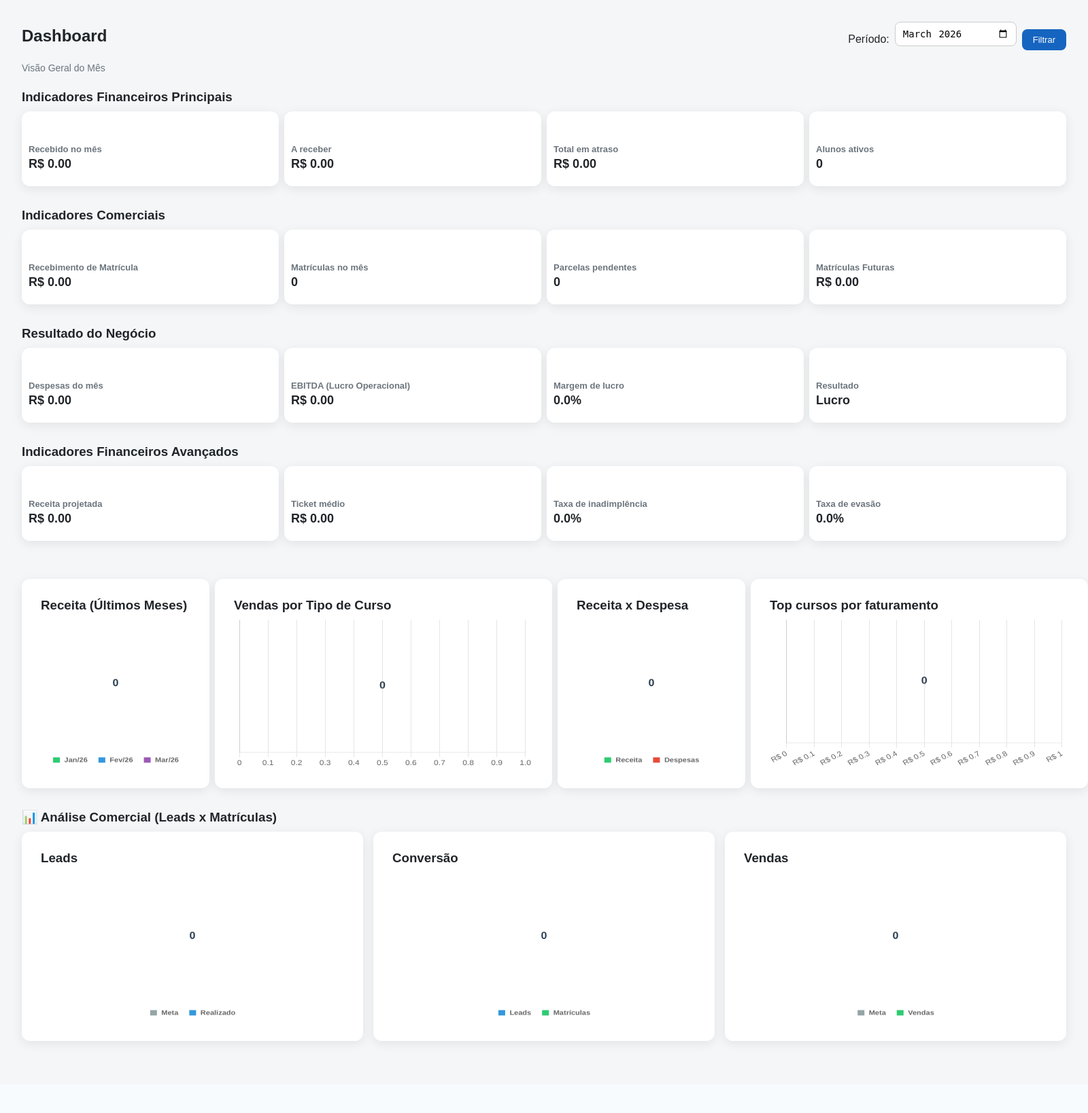
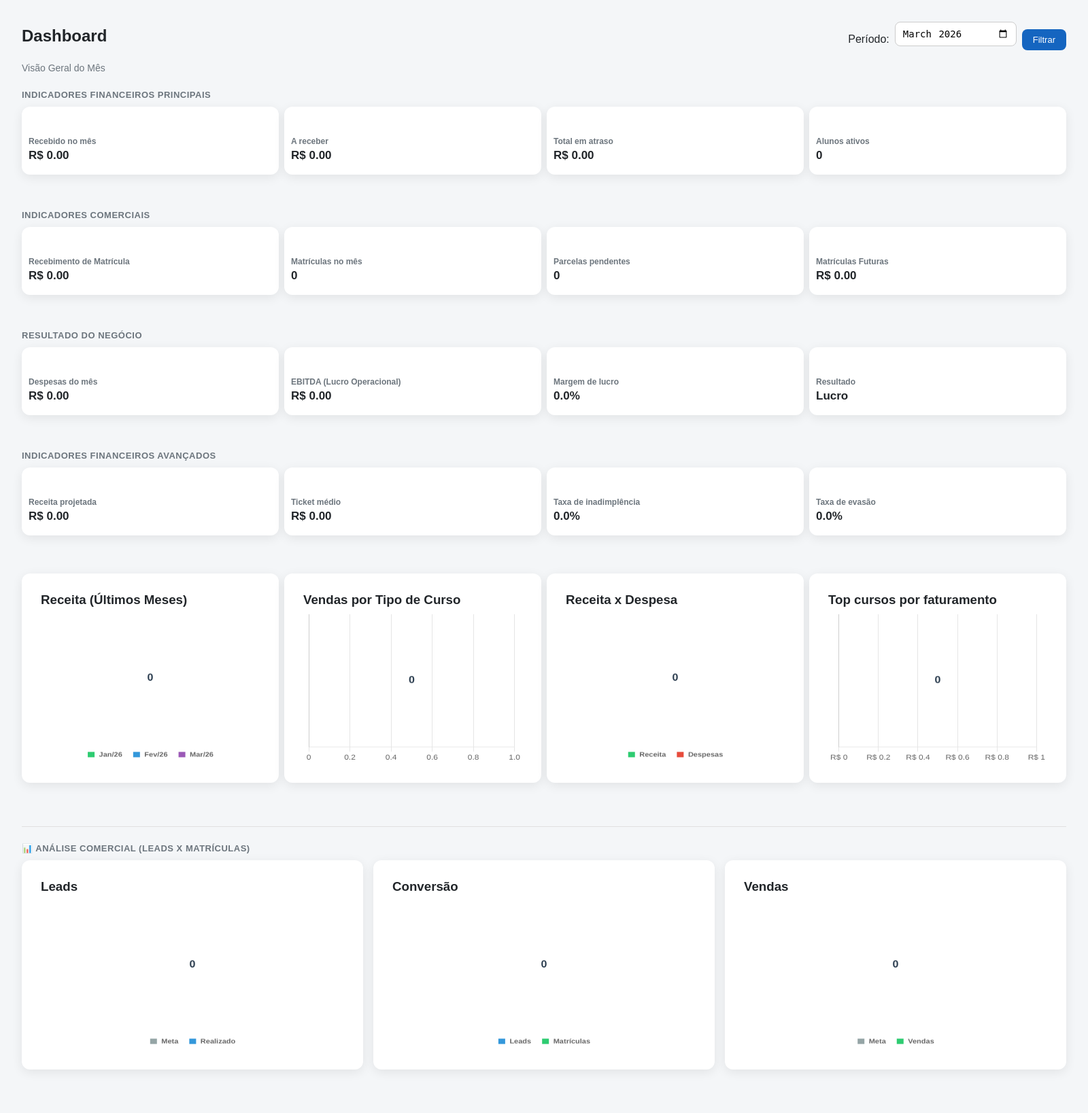
Before and after one commit to centrodequalificacao2020-create/alunos, a Flask app: page /dashboard in a window 1600 px wide. Shown: the part 56-1694 px from the top of the page at 68% size. Before the commit the page ends 1595 px from the top, so only its background shows below. Run offline with Flask 3, Linux system fonts and the light colour scheme; the visitor is signed in with stand-in values (Sample User, id 1); a map, chart or similar area stays blank.

Commit message:
feat: enhance responsive design with media queries and layout adjustments

```diff
--- a/static/style.css
+++ b/static/style.css
@@ -1,5 +1,5 @@
 /* ================================================================
-   SISTEMA ESCOLAR — style.css  (v3 — commit 3 acadêmico/admin)
+   SISTEMA ESCOLAR — style.css  (v4 — responsivo)
    ================================================================ */
 
 /* ── 1. VARIÁVEIS ──────────────────────────────────────────────── */
@@ -36,6 +36,7 @@ body {
     color: var(--color-text);
     font-family: Arial, Helvetica, sans-serif;
     padding-top: var(--nav-height);
+    overflow-x: hidden; /* ← ALTERADO: impede scroll lateral */
 }
 
 /* ── 3. HEADER / NAV ──────────────────────────────────────────── */
@@ -56,7 +57,7 @@ nav a:hover { color: var(--color-white); border-bottom-color: rgba(255,255,255,.
 nav a.active { color: var(--color-white); font-weight: 600; border-bottom-color: var(--color-white); }
 
 /* ── 4. MAIN ────────────────────────────────────────────────────── */
-main { padding: 32px; width: 100%; }
+main { padding: 32px; width: 100%; max-width: 100%; } /* ← ALTERADO: max-width 100% */
 
 /* ── 5. CARDS ────────────────────────────────────────────────────── */
 .card {
@@ -137,6 +138,8 @@ form input:focus, form select:focus, .campo input:focus, .campo select:focus {
 .btn-lixeira { background: var(--color-warning); color: var(--color-white); }
 .btn-imprimir{ background: var(--color-primary); color: var(--color-white); }
 .btn-info, .btn-recibo { background: var(--color-info); color: var(--color-white); }
+.btn-success { background: var(--color-success); color: var(--color-white); }
+.btn-purple  { background: #9b59b6; color: var(--color-white); }
 .acoes .btn {
     display: inline-flex; align-items: center; justify-content: center;
     width: 36px; height: 32px; padding: 0; margin: 0 3px;
@@ -197,10 +200,11 @@ td.acoes { text-align: center; white-space: nowrap; }
 .tooltip:hover::after { opacity: 1; }
 
 /* ── 13. GRIDS ────────────────────────────────────────────────────── */
-.grid-1 { display: grid; grid-template-columns: 1fr;             gap: 10px; margin-bottom: 15px; }
-.grid-2 { display: grid; grid-template-columns: 1fr 1fr;         gap: 20px; margin-bottom: 15px; }
-.grid-3 { display: grid; grid-template-columns: repeat(3, 1fr);  gap: 15px; }
-.grid-4 { display: grid; grid-template-columns: repeat(4, 1fr);  gap: 10px; }
+/* ← ALTERADO: auto-fit + minmax para quebra automática em telas menores */
+.grid-1 { display: grid; grid-template-columns: 1fr; gap: 10px; margin-bottom: 15px; }
+.grid-2 { display: grid; grid-template-columns: repeat(auto-fit, minmax(260px, 1fr)); gap: 20px; margin-bottom: 15px; }
+.grid-3 { display: grid; grid-template-columns: repeat(auto-fit, minmax(220px, 1fr)); gap: 15px; }
+.grid-4 { display: grid; grid-template-columns: repeat(auto-fit, minmax(200px, 1fr)); gap: 10px; }
 .grande { grid-column: span 2; }
 .movimentacao-container { width: 100%; max-width: 100%; }
 .movimentacao-container .grid,
@@ -208,13 +212,28 @@ td.acoes { text-align: center; white-space: nowrap; }
 .movimentacao-container .grid-4 { justify-content: flex-start; }
 
 /* ── 14. DASHBOARD ─────────────────────────────────────────────── */
-.dashboard-card { min-height: 110px; display: flex; flex-direction: column; justify-content: center; }
-.dashboard-card h4 { font-size: 14px; color: var(--color-text-muted); margin-bottom: 8px; }
-.dashboard-card p  { font-size: 26px; font-weight: bold; margin: 0; }
+/* ← ALTERADO: min-width nos cards para evitar esmagamento */
+.dashboard-card {
+    min-height: 100px;
+    min-width: 0; /* ← impede overflow em grid */
+    display: flex; flex-direction: column; justify-content: center;
+}
+.dashboard-card h4 {
+    font-size: 13px; color: var(--color-text-muted);
+    margin-bottom: 8px;
+    white-space: normal; word-break: break-word; /* ← ALTERADO: evita texto cortado */
+}
+.dashboard-card p  {
+    font-size: 22px; font-weight: bold; margin: 0;
+    white-space: nowrap; overflow: hidden; text-overflow: ellipsis; /* ← ALTERADO */
+}
 .executivo .dashboard-card { padding: 10px; }
-.executivo .dashboard-card h4 { font-size: 13px; margin-bottom: 4px; }
-.executivo .dashboard-card p  { font-size: 18px; }
+.executivo .dashboard-card h4 { font-size: 12px; margin-bottom: 4px; }
+.executivo .dashboard-card p  { font-size: 17px; }
 .executivo .grid-4 { gap: 8px; }
+.section-title { font-size: 13px; text-transform: uppercase; letter-spacing: .5px; color: var(--color-text-muted); margin: 20px 0 10px; }
+.section-title--sep { margin-top: 32px; border-top: 1px solid var(--color-border); padding-top: 24px; }
+.grafico-card canvas { max-width: 100%; height: 220px !important; } /* ← ALTERADO */
 
 /* ── 15. LINHA FINANCEIRO ──────────────────────────────────────────── */
 .linha-financeiro { display: flex; gap: 16px; align-items: flex-end; flex-wrap: wrap; }
@@ -362,26 +381,35 @@ td.acoes { text-align: center; white-space: nowrap; }
 /* ── 27. AUTOCOMPLETE ─────────────────────────────────────────────── */
 .autocomplete-wrap { position: relative; }
 .autocomplete-lista {
-    display: none;
-    position: absolute;
-    z-index: 999;
-    width: 100%;
-    background: var(--color-white);
-    border: 1px solid var(--color-border);
-    border-radius: var(--radius-md);
-    max-height: 220px;
-    overflow-y: auto;
-    margin: 0;
-    padding: 0;
-    list-style: none;
-    box-shadow: var(--shadow-md);
+    display: none; position: absolute; z-index: 999; width: 100%;
+    background: var(--color-white); border: 1px solid var(--color-border);
+    border-radius: var(--radius-md); max-height: 220px; overflow-y: auto;
+    margin: 0; padding: 0; list-style: none; box-shadow: var(--shadow-md);
 }
-.autocomplete-lista li {
-    padding: 8px 12px;
-    cursor: pointer;
-    font-size: 14px;
-}
+.autocomplete-lista li { padding: 8px 12px; cursor: pointer; font-size: 14px; }
 .autocomplete-lista li:hover { background: var(--color-primary-light); }
 .autocomplete-lista li.vazio { color: var(--color-text-muted); cursor: default; }
 .autocomplete-label { font-size: 12px; font-weight: 600; color: var(--color-primary); margin-top: 4px; display: block; }
 .autocomplete-status { font-size: 11px; color: var(--color-text-muted); }
+
+/* ── 28. MEDIA QUERIES GLOBAIS ── ← NOVO ──────────────────────── */
+@media (max-width: 600px) {
+    main { padding: 16px; }
+    .card { padding: 16px; }
+    .grid-2 { grid-template-columns: 1fr; }
+    .grande { grid-column: span 1; }
+    .dashboard-card p { font-size: 15px; }
+    .linha-financeiro .aluno,
+    .linha-financeiro .valor,
+    .linha-financeiro .data,
+    .linha-financeiro .parcela,
+    .linha-financeiro .tipo,
+    .linha-financeiro .acao { flex: 1 1 100%; }
+    .select-curso { width: 100%; }
+    .acoes-form--between { flex-direction: column; align-items: flex-start; }
+}
+
+@media (min-width: 601px) and (max-width: 900px) {
+    main { padding: 20px; }
+    .dashboard-card p { font-size: 17px; }
+}
```
